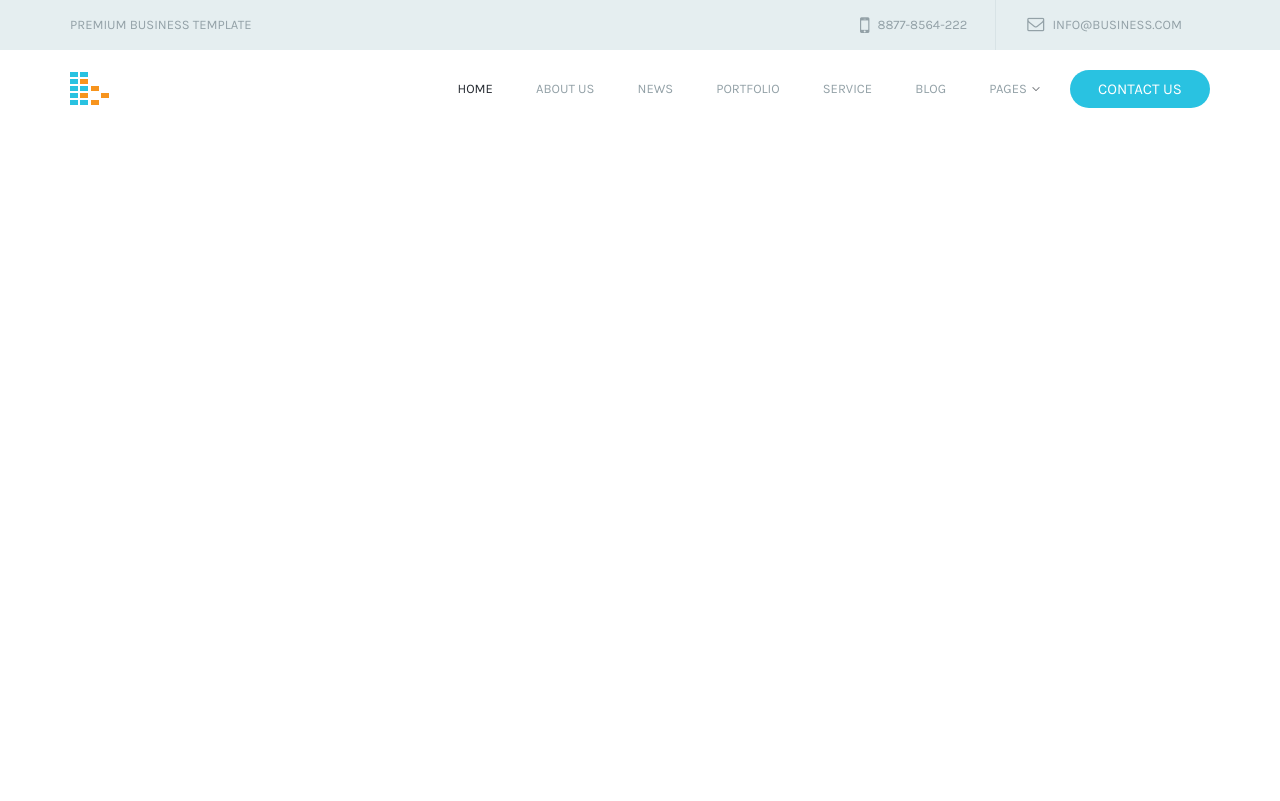
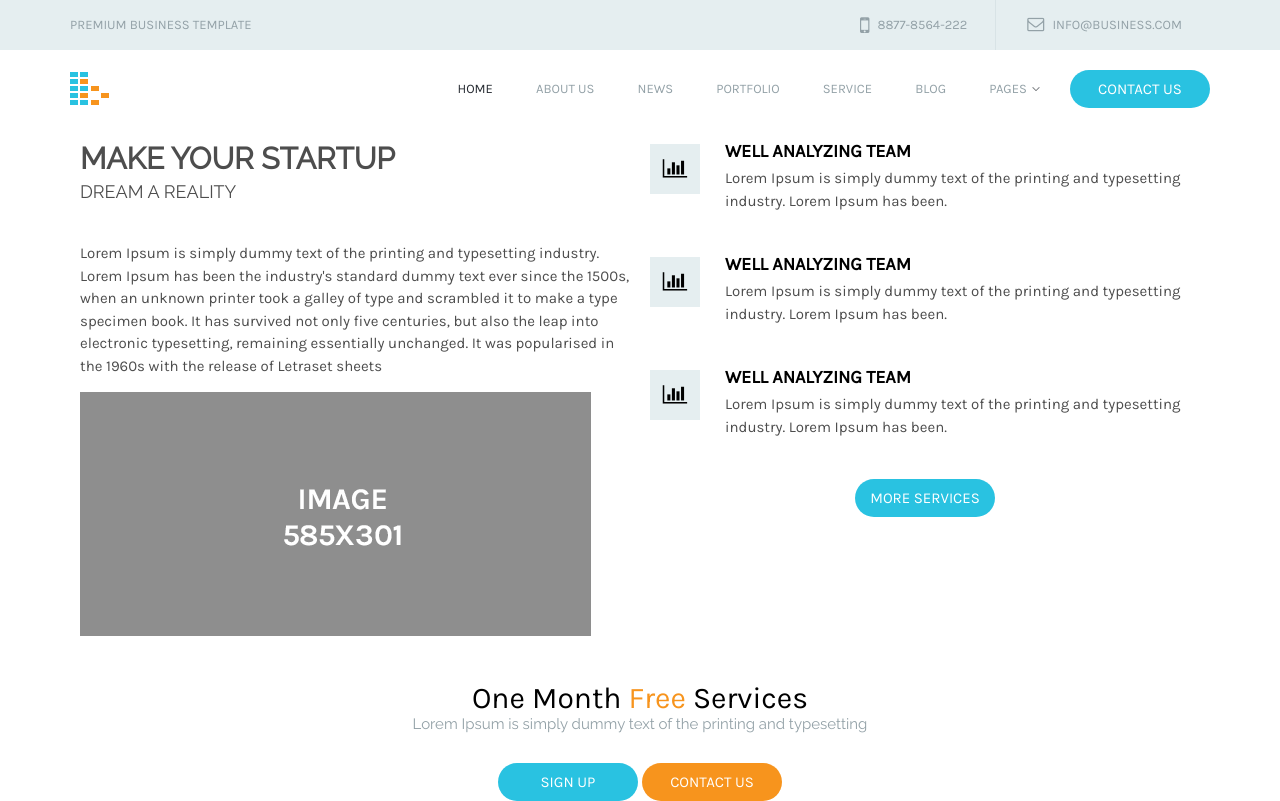
Before and after one commit to AyaAmr/UIFinalProject, a plain HTML site: page index.html in a window 1280 px wide. Drawn offline with nearby package versions, Linux system fonts and the light colour scheme.

Commit message:
I added section 1 and 6

```diff
--- a/index.html
+++ b/index.html
@@ -40,6 +40,50 @@
         <button class="default">Contact Us</button>
       </div><!-- /.header.container -->
     </div><!-- /.header -->
+    <div class="container clear-fix startup-section"><!-- /.section1 -->
+      <div class="col-6">
+        <h4 class="section-title"> Make Your Startup</h4>
+        <p class="section-sub-title">Dream a Reality</p>
+        <p class="section-body-text">Lorem Ipsum is simply dummy text of the printing and typesetting industry. Lorem Ipsum has been the industry's standard dummy text ever since the 1500s, when an unknown printer took a galley of type and scrambled it to make a type specimen book. It has survived not only five centuries, but also the leap into electronic typesetting, remaining essentially unchanged. It was popularised in the 1960s with the release of Letraset sheets</p>
+        <img src="images/image_585X301.png" alt="">
+      </div>
+      <div class="col-6">
+      <div class="subsection-container">
+            <i class="fa fa-bar-chart fa-lg icon-services"></i>
+            <div class="subsection-text-container">
+              <p class="subsection-title">Well analyzing team</p>
+              <p class="subsection-body-text">Lorem Ipsum is simply dummy text of the printing and typesetting industry. Lorem Ipsum has been.</p>
+            </div>
+      </div>
+      <div class="subsection-container">
+            <i class="fa fa-bar-chart fa-lg icon-services"></i>
+            <div class="subsection-text-container">
+              <p class="subsection-title">Well analyzing team</p>
+              <p class="subsection-body-text">Lorem Ipsum is simply dummy text of the printing and typesetting industry. Lorem Ipsum has been.</p>
+            </div>
+      </div>
+      <div class="subsection-container">
+            <i class="fa fa-bar-chart fa-lg icon-services"></i>
+            <div class="subsection-text-container">
+              <p class="subsection-title">Well analyzing team</p>
+              <p class="subsection-body-text">Lorem Ipsum is simply dummy text of the printing and typesetting industry. Lorem Ipsum has been.</p>
+            </div>
+      </div>
+      <div class="subsection-container-button">
+      <button class="default">More Services</button>
+      </div>
+      </div>
+    </div>
+    <div class="container clear-fix center">
+        <p class="contacting-container-title">
+          One Month
+          <span class="highlight-text">Free</span>
+          Services
+        </p>
+        <p class="contacting-container-subtitle">Lorem Ipsum is simply dummy text of the printing and typesetting</p>
+        <button class="default">Sign up</button>
+        <button class="sub-default">Contact us</button>
+    </div>
     <script src="https://ajax.googleapis.com/ajax/libs/jquery/1.12.0/jquery.min.js"></script>
     <script src="js/script.js"></script>
   </body>
--- a/styles/style.css
+++ b/styles/style.css
@@ -255,3 +255,97 @@ button.default {
 button.default:hover {
   background-color: #178AA1;
 }
+.font-karla-uppercase-bold{
+  font-family: 'Raleway', sans-serif;
+  font-weight: bold;
+  font-size: 24px;
+  text-transform: uppercase;
+}
+.center{
+  text-align: center;
+  margin: 0 auto;
+}
+button.sub-default{
+  font-family: 'Karla';
+  font-size: 15px;
+  color: #ffffff;
+  background-color: #f7941d;
+  width: 140px;
+  height: 38px;
+  line-height: 38px;
+  border-radius: 38px;
+  text-transform: uppercase;
+}
+.contacting-container-title{
+  font-family: 'Karla', sans-serif;
+  font-size: 30px;
+  margin-bottom: -16px;
+}
+.contacting-container-subtitle{
+  font-family: 'Raleway', sans-serif;
+  font-size: 15px;
+  color: #93a1a7;
+  margin-bottom: 30px;
+}
+.highlight-text{
+  color: #f7941d;
+}
+.section-title {
+  font-size: 30px;
+  font-weight: bold;
+  text-transform: uppercase;
+  margin: 5px 5px 5px 0; /*modified margin instead of the one by Aya*/
+  color: #4d4d4d;
+}
+.section-sub-title {
+  font-size: 18px;
+  text-transform: uppercase;
+  margin: 5px 5px 5px 0; /*modified margin instead of the one by Aya*/
+  color: #4d4d4d;
+}
+.section-body-text{
+  font-family: 'Karla', sans-serif;
+  font-size: 15px;
+  color: #4d4d4d;
+  line-height: 1.5;
+  margin-top: 40px;
+}
+.subsection-text-container{
+  padding-left: 25px;
+  display: inline-block;
+  position: absolute;
+  margin-top: -4px;
+}
+.subsection-body-text{
+  font-family: 'Karla', sans-serif;
+  font-size: 15px;
+  color: #4d4d4d;
+  line-height: 1.5;
+  margin-top: 0;
+}
+.subsection-title{
+  font-family: 'Karla', sans-serif;
+  font-size: 18px;
+  font-weight: bold;
+  text-transform: uppercase;
+  margin: 0 5px 5px 0;
+}
+.icon-services{
+  background: #e5eef0;
+  line-height: 2.3em;
+  text-align: center;
+  width: 50px;
+  height: 50px;
+}
+.icon-services:hover{
+  background-color: #f7941d;
+}
+.subsection-container{
+  position: relative;
+  height: 105px;
+  margin-top: 8px;
+}
+.subsection-container-button{
+  text-align: center;
+  margin-top: 4px;
+}
```
Also changed, not shown: images/image_585X301.png (added).
